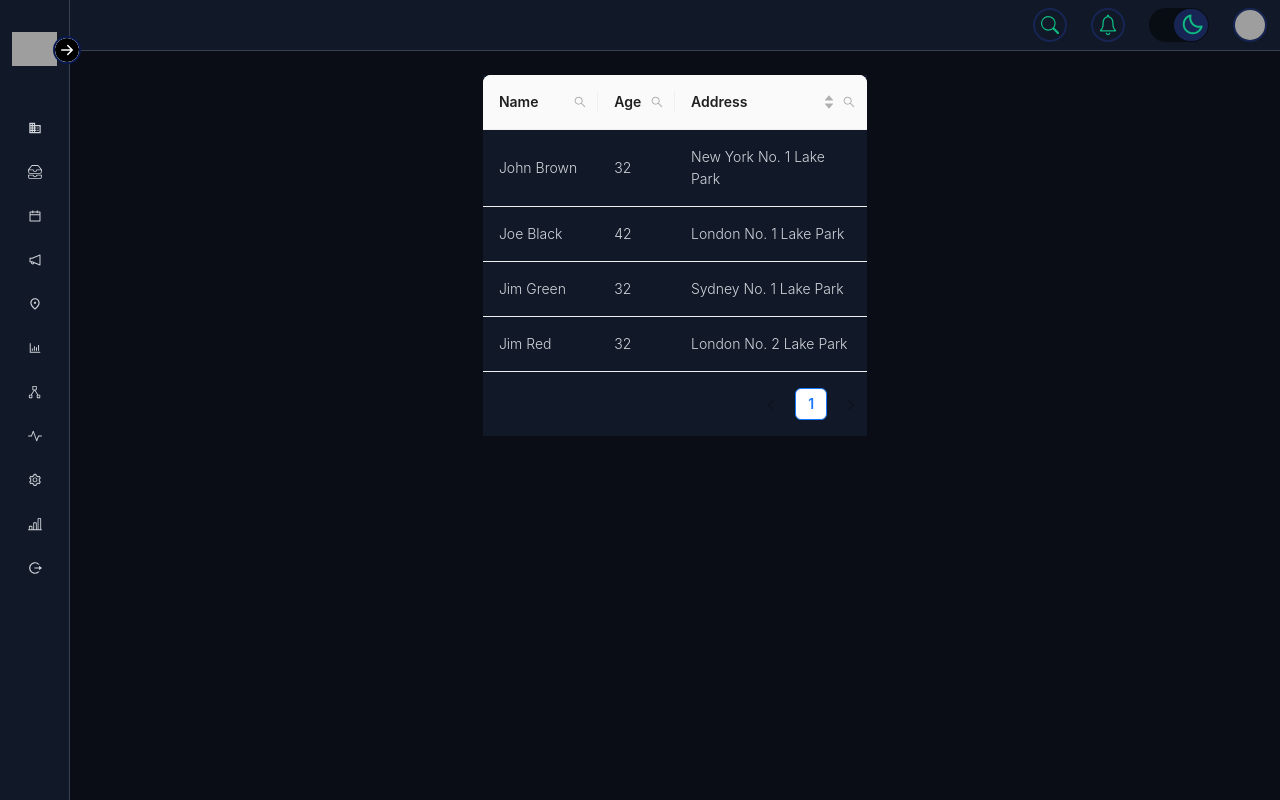
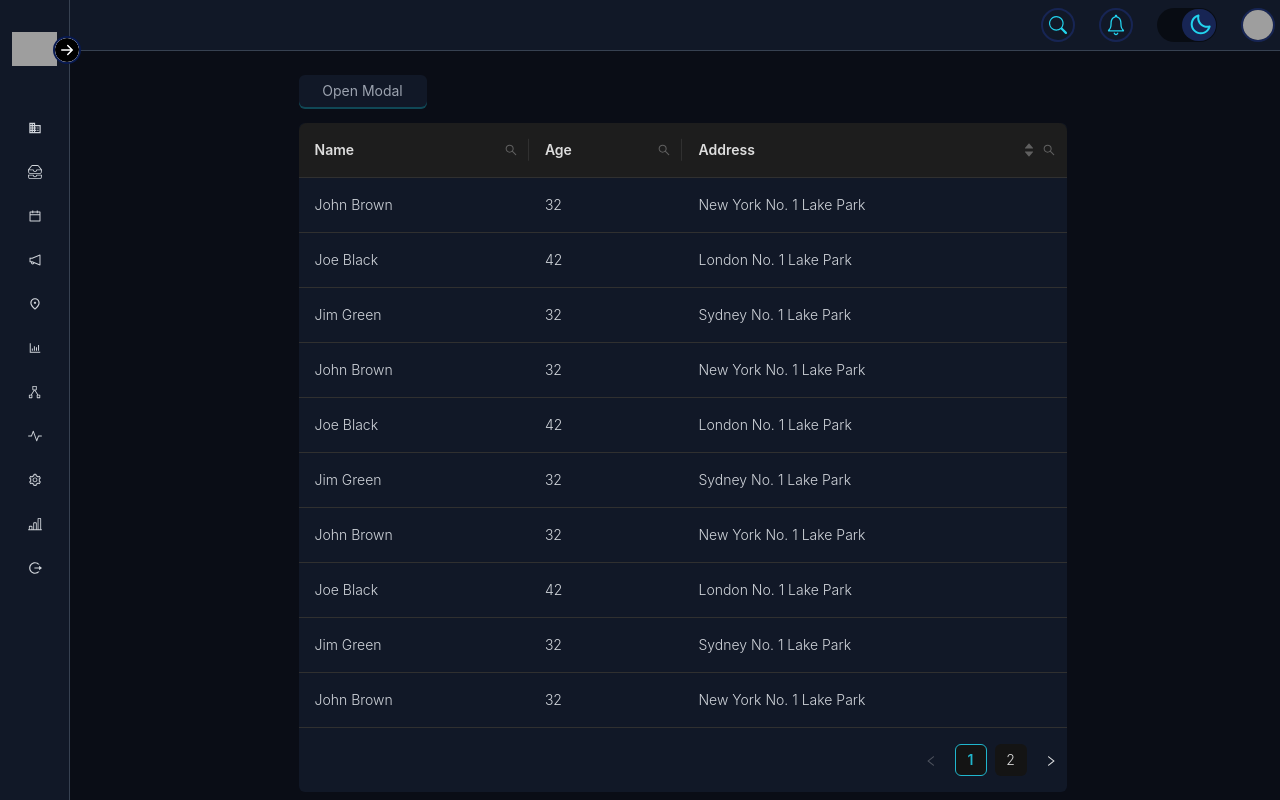
Before and after one commit to aftys/proxyadds, a React (Vite) app in the folder front/: page / in a window 1280 px wide. Both pictures are taken after a click on the icon 227 px from the left and 50 px from the top of the page. Built offline with nearby package versions, Linux system fonts and the light colour scheme; grey boxes are pictures that could not be loaded.

Commit message:
added modal and steps

```diff
--- a/front/src/App.tsx
+++ b/front/src/App.tsx
@@ -2,18 +2,36 @@ import Navbar from "./components/Navbar"
 import Sidebar from "./components/Sidebar"
 import { useStateContext } from "./contexts"
 import TableGrid from "./components/Table"
+import { Button, ConfigProvider, theme } from "antd"
+import {useState} from "react"
+import AntModal from "./components/Modals/Ant"
+
+
 function App() {
 
   const { darkMode } = useStateContext()
+
+  const { defaultAlgorithm, darkAlgorithm } = theme;
+  const [isModalOpen,setIsModalOpen] = useState(false);
   return (
-    <div className={`h-screen w-screen ${darkMode && "dark"}`}>
-      <div className='dark:bg-app bg-gray-100 w-screen min-h-screen relative flex flex-col items-center pl-[85px] pr-[15px] pt-[75px] '>
-        <Sidebar />
-        <Navbar />
-        {/* <div className="bg-gray-300/10 w-full h-72 rounded-xl" /> */}
-        <TableGrid />
+    <ConfigProvider
+      theme={{token: { colorPrimary: '#22d3ee'},
+        algorithm: darkMode ? darkAlgorithm : defaultAlgorithm,
+      }}>
+      <div className={`h-screen w-screen ${darkMode && "dark"}`}>
+        <div className='dark:bg-app bg-gray-100 w-screen min-h-screen relative flex flex-col items-center pl-[85px] pt-[75px] '>
+          <Sidebar />
+          <Navbar />
+          <div className=" max-w-screen-md w-full flex flex-col gap-4 ">
+            {/* <Button>Ajouter</Button> */}
+            <AntModal isModalOpen={isModalOpen} setIsModalOpen={setIsModalOpen}/>
+            <TableGrid  />
+
+          </div>
+        </div>
+
       </div>
-    </div>
+    </ConfigProvider>
   )
 }
 
--- /dev/null
+++ b/front/src/components/Modals/Ant/index.tsx
@@ -0,0 +1,84 @@
+import React from 'react';
+import { Button, Modal, Steps } from 'antd';
+
+interface AntModalPrpos {
+    isModalOpen: boolean,
+    setIsModalOpen: (value: boolean) => void
+}
+
+const AntModal: React.FC<AntModalPrpos> = ({ isModalOpen, setIsModalOpen }) => {
+
+
+    const showModal = () => {
+        setIsModalOpen(true);
+    };
+
+    const handleOk = () => {
+        setIsModalOpen(false);
+    };
+
+    const handleCancel = () => {
+        setIsModalOpen(false);
+    };
+
+    const [current, setCurrent] = React.useState(0)
+    const next = () => {
+        setCurrent(current + 1);
+    };
+
+    const prev = () => {
+        setCurrent(current - 1);
+    };
+
+    const steps = [
+        {
+            title: 'Etape 1',
+        },
+        {
+            title: 'In Progress',
+        },
+        {
+            title: 'Waiting',
+        },
+    ]
+
+    return (
+        <>
+            <Button type="primary" className='w-32 text-gray-600 dark:text-gray-400 bg-white dark:bg-dark-bg-main' onClick={showModal}>
+                Open Modal
+            </Button>
+            <Modal
+                className='dark:bg-gray-100 h-[500px] flex flex-col gap-6 p-6 '
+                okButtonProps={{ className: "hidden" }}
+                cancelButtonProps={{ className: "hidden" }}
+                open={isModalOpen}
+                onOk={handleOk}
+                onCancel={handleCancel}>
+
+                <Steps
+                    size="small"
+                    current={current}
+                    items={steps}
+                />
+                <div className={`flex max-w-screen-md w-full ${current === 0 ? 'justify-end' : 'justify-between'}`}>
+                    {current > 0 && (
+                        <Button  style={{ margin: '0 8px' }} onClick={() => prev()}>
+                            Previous
+                        </Button>
+                    )}
+                    {current < steps.length - 1 && (
+                        <Button className='bg-[#22d3ee]' type="primary" onClick={() => next()}>
+                            Next
+                        </Button>
+                    )}
+                    {current === steps.length - 1 && (
+                        <Button type="primary" className='bg-[#22d3ee]'>
+                            Done
+                        </Button>
+                    )}</div>
+            </Modal>
+        </>
+    );
+};
+
+export default AntModal;
--- a/front/src/components/Navbar/index.tsx
+++ b/front/src/components/Navbar/index.tsx
@@ -20,8 +20,8 @@ const Navbar: React.FC = () => {
             <nav
                 className="fixed top-0 flex gap-6 justify-end w-full py-2 px-12    z-40 bg-white dark:bg-dark-bg-main border-b-[1px] dark:border-gray-700 border-gray-200"
             >
-                    <BsSearch onClick={() => handleClick('search')} className="fill-[#10b981] w-[34px] h-[34px] p-[6px] rounded-full border-2 overflow-visible border-gray-300 dark:border-blue-950" />
-                    <IoIosNotificationsOutline onClick={() => handleClick('notif')} className="fill-[#10b981] w-[34px] h-[34px] p-[2px] rounded-full border-2 overflow-visible border-gray-300 dark:border-blue-950" />
+                    <BsSearch onClick={() => handleClick('search')} className="fill-[#22d3ee] w-[34px] h-[34px] p-[6px] rounded-full border-2 overflow-visible border-gray-300 dark:border-blue-950" />
+                    <IoIosNotificationsOutline onClick={() => handleClick('notif')} className="fill-[#22d3ee] w-[34px] h-[34px] p-[2px] rounded-full border-2 overflow-visible border-gray-300 dark:border-blue-950" />
                     <Switcher/>
                     <img src={"https://demos.creative-tim.com/notus-js/assets/img/team-2-800x800.jpg"} onClick={() => handleClick('profile')} className="w-[34px] h-[34px] rounded-full border-2 border-gray-300 dark:border-blue-950" />
 
--- a/front/src/components/Switcher/Sun.tsx
+++ b/front/src/components/Switcher/Sun.tsx
@@ -21,7 +21,7 @@ export default function Sun() {
             className='absolute left-1 top-1 z-30'
             transition={animationTransition}
             width="25" height="25" viewBox="0 0 33 32" fill="none" xmlns="http://www.w3.org/2000/svg">
-            <path className="fill-[#10b981]" d="M9.82406 16.0003C9.82406 19.6817 12.8187 22.6763 16.5001 22.6763C20.1814 22.6763 23.1761 19.6817 23.1761 16.0003C23.1761 12.319 20.1814 9.32433 16.5001 9.32433C12.8187 9.32433 9.82406 12.319 9.82406 16.0003ZM16.5001 11.991C18.7107 11.991 20.5094 13.7897 20.5094 16.0003C20.5094 18.211 18.7107 20.0097 16.5001 20.0097C14.2894 20.0097 12.4907 18.211 12.4907 16.0003C12.4907 13.7897 14.2894 11.991 16.5001 11.991ZM15.1641 25.3337H17.8307V29.3337H15.1641V25.3337ZM15.1641 2.66699H17.8307V6.66699H15.1641V2.66699ZM3.16406 14.667H7.16406V17.3337H3.16406V14.667ZM25.8307 14.667H29.8307V17.3337H25.8307V14.667ZM6.1254 24.4843L8.95206 21.655L10.8387 23.5403L8.01206 26.3697L6.1254 24.4843ZM22.1534 8.45899L24.9827 5.62966L26.8681 7.51499L24.0387 10.3443L22.1534 8.45899ZM8.95606 10.3457L6.12673 7.51633L8.0134 5.63099L10.8401 8.46032L8.95606 10.3457ZM26.8681 24.4857L24.9827 26.371L22.1534 23.5417L24.0387 21.6563L26.8681 24.4857Z" fill="#FAFAFA" />
+            <path className="fill-[#22d3ee]" d="M9.82406 16.0003C9.82406 19.6817 12.8187 22.6763 16.5001 22.6763C20.1814 22.6763 23.1761 19.6817 23.1761 16.0003C23.1761 12.319 20.1814 9.32433 16.5001 9.32433C12.8187 9.32433 9.82406 12.319 9.82406 16.0003ZM16.5001 11.991C18.7107 11.991 20.5094 13.7897 20.5094 16.0003C20.5094 18.211 18.7107 20.0097 16.5001 20.0097C14.2894 20.0097 12.4907 18.211 12.4907 16.0003C12.4907 13.7897 14.2894 11.991 16.5001 11.991ZM15.1641 25.3337H17.8307V29.3337H15.1641V25.3337ZM15.1641 2.66699H17.8307V6.66699H15.1641V2.66699ZM3.16406 14.667H7.16406V17.3337H3.16406V14.667ZM25.8307 14.667H29.8307V17.3337H25.8307V14.667ZM6.1254 24.4843L8.95206 21.655L10.8387 23.5403L8.01206 26.3697L6.1254 24.4843ZM22.1534 8.45899L24.9827 5.62966L26.8681 7.51499L24.0387 10.3443L22.1534 8.45899ZM8.95606 10.3457L6.12673 7.51633L8.0134 5.63099L10.8401 8.46032L8.95606 10.3457ZM26.8681 24.4857L24.9827 26.371L22.1534 23.5417L24.0387 21.6563L26.8681 24.4857Z" fill="#FAFAFA" />
         </motion.svg>
     )
 }
--- a/front/src/components/Table/index.tsx
+++ b/front/src/components/Table/index.tsx
@@ -17,6 +17,91 @@ type DataIndex = keyof DataType;
 
 const data: DataType[] = [
   {
+    key: '1',
+    name: 'John Brown',
+    age: 32,
+    address: 'New York No. 1 Lake Park',
+  },
+  {
+    key: '2',
+    name: 'Joe Black',
+    age: 42,
+    address: 'London No. 1 Lake Park',
+  },
+  {
+    key: '3',
+    name: 'Jim Green',
+    age: 32,
+    address: 'Sydney No. 1 Lake Park',
+  },{
+    key: '1',
+    name: 'John Brown',
+    age: 32,
+    address: 'New York No. 1 Lake Park',
+  },
+  {
+    key: '2',
+    name: 'Joe Black',
+    age: 42,
+    address: 'London No. 1 Lake Park',
+  },
+  {
+    key: '3',
+    name: 'Jim Green',
+    age: 32,
+    address: 'Sydney No. 1 Lake Park',
+  },{
+    key: '1',
+    name: 'John Brown',
+    age: 32,
+    address: 'New York No. 1 Lake Park',
+  },
+  {
+    key: '2',
+    name: 'Joe Black',
+    age: 42,
+    address: 'London No. 1 Lake Park',
+  },
+  {
+    key: '3',
+    name: 'Jim Green',
+    age: 32,
+    address: 'Sydney No. 1 Lake Park',
+  },{
+    key: '1',
+    name: 'John Brown',
+    age: 32,
+    address: 'New York No. 1 Lake Park',
+  },
+  {
+    key: '2',
+    name: 'Joe Black',
+    age: 42,
+    address: 'London No. 1 Lake Park',
+  },
+  {
+    key: '3',
+    name: 'Jim Green',
+    age: 32,
+    address: 'Sydney No. 1 Lake Park',
+  },{
+    key: '1',
+    name: 'John Brown',
+    age: 32,
+    address: 'New York No. 1 Lake Park',
+  },
+  {
+    key: '2',
+    name: 'Joe Black',
+    age: 42,
+    address: 'London No. 1 Lake Park',
+  },
+  {
+    key: '3',
+    name: 'Jim Green',
+    age: 32,
+    address: 'Sydney No. 1 Lake Park',
+  },{
     key: '1',
     name: 'John Brown',
     age: 32,
@@ -168,7 +253,7 @@ const TableGrid: React.FC = () => {
     },
   ];
 
-  return <Table className='dark:bg-dark-bg-main  ' columns={columns} dataSource={data} />;
+  return <Table className=' dark:border-0 border-gray-200 border dark:bg-dark-bg-main max-w-screen-md w-full  rounded-md overflow-hidden ' pagination={{pageSizeOptions:[6]}} columns={columns} dataSource={data} />;
 };
 
 export default TableGrid;
```
Also changed, not shown: front/src/components/Switcher/Moon.tsx (+1 -1 lines), front/src/pages/business/index.tsx (added).
